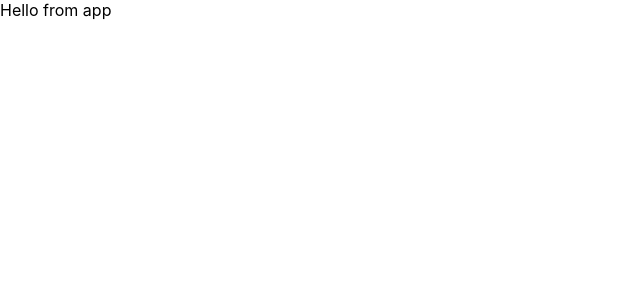
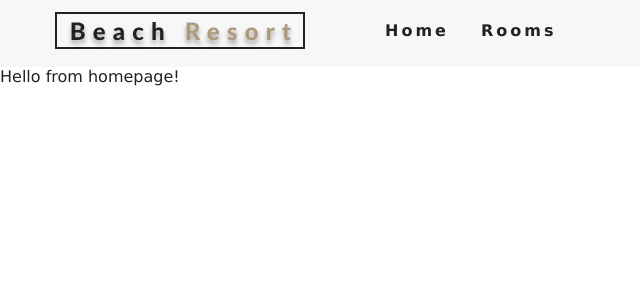
Before and after one commit to Lelen91/resort, a React (Create React App) app: page / in a window 1280 px wide. Shown: the top 300 px of the page, without its empty margins (0-640 px from the left). Built offline with nearby package versions, Linux system fonts and the light colour scheme.

Commit message:
Set up router, add Navbar

```diff
--- a/src/App.css
+++ b/src/App.css
@@ -112,8 +112,8 @@ h6 {
   color: var(--primaryColor);
 }
 .nav-links {
-  height: 0;
-  overflow: hidden;
+  /* height: 0;
+  overflow: hidden; */
   transition: var(--mainTransition);
   list-style-type: none;
 }
--- a/src/App.js
+++ b/src/App.js
@@ -1,8 +1,24 @@
 import React from "react";
-// import "./App.css";
+import { Route, Switch } from "react-router-dom";
+import "./App.css";
+import Home from "./pages/Home";
+import Rooms from "./pages/Rooms";
+import SingleRoom from "./pages/SingleRoom";
+import Error from "./pages/Error";
+import Navbar from "./components/Navbar";
 
 function App() {
-  return <>Hello from app</>;
+  return (
+    <React.Fragment>
+      <Navbar />
+      <Switch>
+        <Route exact path='/' component={Home} />
+        <Route exact path='/rooms/' component={Rooms} />
+        <Route exact path='/rooms/:slug' component={SingleRoom} />
+        <Route component={Error} />
+      </Switch>
+    </React.Fragment>
+  );
 }
 
 export default App;
--- /dev/null
+++ b/src/components/Navbar.js
@@ -0,0 +1,47 @@
+import React, { Component } from "react";
+import { Link } from "react-router-dom";
+import logo from "../images/logo.svg";
+import { FaAlignRight } from "react-icons/fa";
+
+export default class Navbar extends Component {
+  state = {
+    isOpen: false
+  };
+
+  handleToogle = () => {
+    this.setState({
+      isOpen: !this.state.isOpen
+    });
+  };
+
+  render() {
+    return (
+      <nav className='navbar'>
+        <div className='nav-center'>
+          <div className='nav-header'>
+            <Link to='/'>
+              <img src={logo} alt='Beach Resort' />
+              <button
+                type='button'
+                className='nav-btn'
+                onClick={this.handleToogle}
+              >
+                <FaAlignRight className='nav-icon' />
+              </button>
+            </Link>
+          </div>
+          <ul
+            className={this.state.isOpen ? "nav-links show-nav" : "nav-links"}
+          >
+            <li>
+              <Link to='/'>Home</Link>
+            </li>
+            <li>
+              <Link to='/rooms/'>Rooms</Link>
+            </li>
+          </ul>
+        </div>
+      </nav>
+    );
+  }
+}
--- a/src/index.js
+++ b/src/index.js
@@ -1,10 +1,16 @@
-import React from 'react';
-import ReactDOM from 'react-dom';
-import './index.css';
-import App from './App';
-import * as serviceWorker from './serviceWorker';
+import React from "react";
+import ReactDOM from "react-dom";
+import { BrowserRouter as Router } from "react-router-dom";
+// import './index.css';
+import App from "./App";
+import * as serviceWorker from "./serviceWorker";
 
-ReactDOM.render(<App />, document.getElementById('root'));
+ReactDOM.render(
+  <Router>
+    <App />
+  </Router>,
+  document.getElementById("root")
+);
 
 // If you want your app to work offline and load faster, you can change
 // unregister() to register() below. Note this comes with some pitfalls.
```
